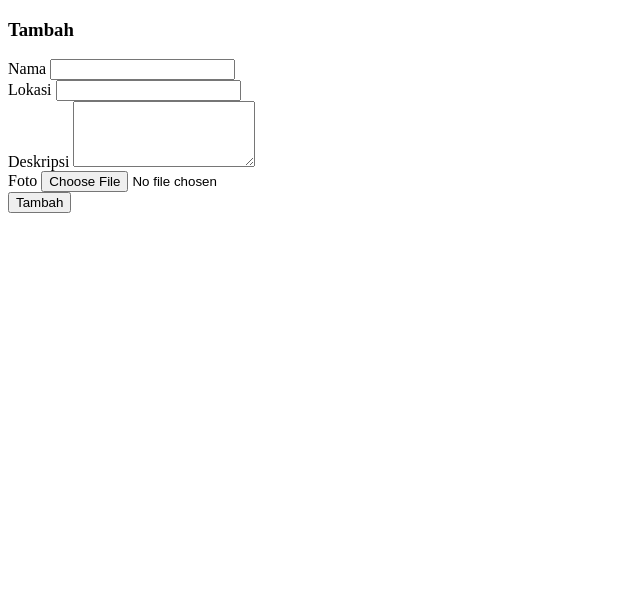
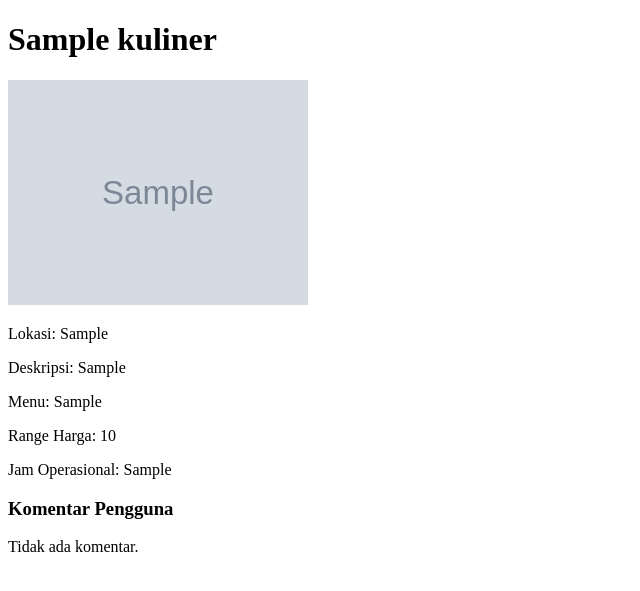
Before and after one commit to dagbrn/SudutPurwokerto, a PHP site: page /adminpage/viewpost.php?type=kuliner&id=1 in a window 1280 px wide. Shown: the top 591 px of the page, without its empty margins (0-640 px from the left). Run offline with PHP 8.4, Linux system fonts and the light colour scheme; the visitor is signed in with stand-in values (Sample User, id 1); tables that the repository leaves empty or names only in its code hold one stand-in row (values such as "Sample post"); grey boxes marked "Sample" are stand-in pictures; data that the repository does not hold is empty.

Commit message:
ini belum

```diff
--- a/adminpage/kelolapost.php
+++ b/adminpage/kelolapost.php
@@ -92,6 +92,7 @@ if (!$result) {
                         <input type="hidden" name="post_id" value="<?php echo $row['id']; ?>">
                         <button type="submit" name="delete" class="" onclick="return confirm('Apakah Anda yakin ingin menghapus postingan ini?');">Delete</button>
                     </form>
+                    <a href="viewpost.php?type=<?php echo $type; ?>&id=<?php echo $row['id']; ?>">Lihat</a>
                 </td>
             </tr>
             <?php
--- a/adminpage/viewpost.php
+++ b/adminpage/viewpost.php
@@ -1,88 +1,109 @@
+<?php
+require "../koneksi.php";
+require "adminonly.php";
+
+if (!$conn) {
+    die("Koneksi gagal: " . mysqli_connect_error());
+}
+
+$type = isset($_GET['type']) ? $_GET['type'] : '';
+$id = isset($_GET['id']) ? intval($_GET['id']) : 0;
+
+if ($type == 'kuliner') {
+    $query = "SELECT nama_kuliner AS nama, lokasi_kuliner AS lokasi, foto_kuliner AS foto,
+              deskripsi_kuliner AS deskripsi, menu, range_harga, jam_kuliner AS jam
+              FROM tempat_kuliner WHERE id_kuliner = $id";
+} elseif ($type == 'wisata') {
+    $query = "SELECT nama_wisata AS nama, lokasi_wisata AS lokasi, foto_wisata AS foto,
+              deskripsi_wisata AS deskripsi, fasilitas_wisata AS fasilitas, tiket_wisata AS tiket,
+              jam_wisata AS jam FROM tempat_wisata WHERE id_wisata = $id";
+} elseif ($type == 'event') {
+    $query = "SELECT nama_event AS nama, tanggal_event AS tanggal, lokasi_event AS lokasi,
+              foto_event AS foto, deskripsi_event AS deskripsi, waktu_event AS waktu,
+              tiket_event AS tiket, socmed_event AS socmed
+              FROM event WHERE id_event = $id";
+} else {
+    echo "Jenis postingan tidak valid.";
+    exit;
+}
+
+// Proses penghapusan komentar
+if ($_SERVER['REQUEST_METHOD'] == 'POST' && isset($_POST['hapus_komentar'])) {
+    $id_komentar = $_POST['id_komentar'];
+    $deleteQuery = "DELETE FROM komentar WHERE id_komentar = $id_komentar";
+
+    if (mysqli_query($conn, $deleteQuery)) {
+        echo "Komentar berhasil dihapus.";
+        echo '<meta http-equiv="refresh" content="2; url=viewpost.php?type=' . $type . '&id=' . $id . '"/>';
+    } else {
+        echo "Error: " . mysqli_error($conn);
+    }
+}
+
+// Mengambil data postingan
+$result = mysqli_query($conn, $query);
+$row = mysqli_fetch_assoc($result);
+
+if ($row) {
+    ?>
     <!DOCTYPE html>
     <html lang="en">
     <head>
         <meta charset="UTF-8">
         <meta name="viewport" content="width=device-width, initial-scale=1.0">
-    <title>Document</title>
+        <title><?php echo htmlspecialchars($row['nama']); ?></title>
     </head>
     <body>
-    <h3>Tambah <?php echo htmlspecialchars(ucfirst($type)); ?></h3>
+        <h1><?php echo htmlspecialchars($row['nama']); ?></h1>
+        <img src="../asset/<?php echo htmlspecialchars($row['foto']); ?>" alt="<?php echo htmlspecialchars($row['nama']); ?>" style="width:300px;">
+        <p>Lokasi: <?php echo htmlspecialchars($row['lokasi']); ?></p>
+        <p>Deskripsi: <?php echo htmlspecialchars($row['deskripsi']); ?></p>
 
-    <form action="" method="post" enctype="multipart/form-data">
-        <!-- Nama -->
-        <div>
-            <label for="nama">Nama</label>
-            <input type="text" id="nama" name="nama" autocomplete="off" required>
-        </div>
-
-        <!-- Lokasi -->
-        <div>
-            <label for="lokasi">Lokasi</label>
-            <input type="text" name="lokasi" id="lokasi" required>
-        </div>
-
-        <!-- Input Khusus Berdasarkan Jenis Postingan -->
         <?php if ($type == 'kuliner'): ?>
-            <div>
-                <label for="harga">Harga Rata-Rata</label>
-                <input type="text" name="harga" id="harga" required>
-            </div>
-            <div>
-                <label for="jam">Jam Operasional</label>
-                <input type="text" name="jam" id="jam" required>
-            </div>
-            <div>
-                <label for="tambahan">Menu Unggulan</label>
-                <input type="text" name="tambahan" id="tambahan" required>
-            </div>
+            <p>Menu: <?php echo htmlspecialchars($row['menu']); ?></p>
+            <p>Range Harga: <?php echo htmlspecialchars($row['range_harga']); ?></p>
+            <p>Jam Operasional: <?php echo htmlspecialchars($row['jam']); ?></p>
         <?php elseif ($type == 'wisata'): ?>
-            <div>
-                <label for="harga">Harga Tiket Masuk</label>
-                <input type="text" name="harga" id="harga" required>
-            </div>
-            <div>
-                <label for="jam">Jam Operasional</label>
-                <input type="text" name="jam" id="jam" required>
-            </div>
-            <div>
-                <label for="tambahan">Fasilitas</label>
-                <input type="text" name="tambahan" id="tambahan" required>
-            </div>
+            <p>Fasilitas: <?php echo htmlspecialchars($row['fasilitas']); ?></p>
+            <p>Tiket Masuk: <?php echo htmlspecialchars($row['tiket']); ?></p>
+            <p>Jam Operasional: <?php echo htmlspecialchars($row['jam']); ?></p>
         <?php elseif ($type == 'event'): ?>
-            <div>
-                <label for="tanggal">Tanggal</label>
-                <input type="date" name="tanggal" id="tanggal" required>
-            </div>
-            <div>
-                <label for="jam">Waktu</label>
-                <input type="time" name="jam" id="jam" required>
-            </div>
-            <div>
-                <label for="harga">Tiket Masuk</label>
-                <input type="text" name="harga" id="harga" required>
-            </div>
-            <div>
-                <label for="tambahan">Social Media</label>
-                <input type="text" name="tambahan" id="tambahan" required>
-            </div>
+            <p>Tanggal: <?php echo htmlspecialchars($row['tanggal']); ?></p>
+            <p>Waktu: <?php echo htmlspecialchars($row['waktu']); ?></p>
+            <p>Tiket: <?php echo htmlspecialchars($row['tiket']); ?></p>
+            <p>Media Sosial: <?php echo htmlspecialchars($row['socmed']); ?></p>
         <?php endif; ?>
 
-        <!-- Deskripsi -->
-        <div>
-            <label for="deskripsi">Deskripsi</label>
-            <textarea name="deskripsi" id="deskripsi" rows="4" required></textarea>
-        </div>
+        <h3>Komentar Pengguna</h3>
 
-        <!-- Foto -->
-        <div>
-            <label for="foto">Foto</label>
-            <input type="file" name="foto" id="foto" accept="image/*" required>
-        </div>
+        <?php
+        // Mengambil komentar
+        $komentarQuery = "SELECT k.id_komentar, k.isi_komentar, k.tanggal_komentar, a.username
+                          FROM komentar k
+                          JOIN akun a ON k.id_akun = a.id_akun
+                          WHERE k.id_postingan = $id AND k.type_postingan = '$type'
+                          ORDER BY k.tanggal_komentar DESC LIMIT 3";
+        $komentarResult = mysqli_query($conn, $komentarQuery);
 
-        <!-- Tombol Submit -->
-        <div>
-            <button type="submit">Tambah</button>
-        </div>
-    </form>
+        if (mysqli_num_rows($komentarResult) > 0) {
+            while ($komentar = mysqli_fetch_assoc($komentarResult)) {
+                echo "<div><strong>" . htmlspecialchars($komentar['username']) . "</strong>: " . htmlspecialchars($komentar['isi_komentar']) . "<br><small>" . htmlspecialchars($komentar['tanggal_komentar']) . "</small>";
+                // Tombol hapus
+                echo "<form method='POST' action='' style='display:inline;'>
+                        <input type='hidden' name='id_komentar' value='" . intval($komentar['id_komentar']) . "'>
+                        <button type='submit' name='hapus_komentar' onclick='return confirm(\"Apakah Anda yakin ingin menghapus komentar ini?\");'>Hapus</button>
+                      </form>";
+                echo "</div><hr>";
+            }
+        } else {
+            echo "<p>Tidak ada komentar.</p>";
+        }
+        ?>
     </body>
     </html>
+    <?php
+} else {
+    echo "Postingan tidak ditemukan.";
+}
+
+mysqli_close($conn);
```
Lines whose indentation alone changed are shown as unchanged.
